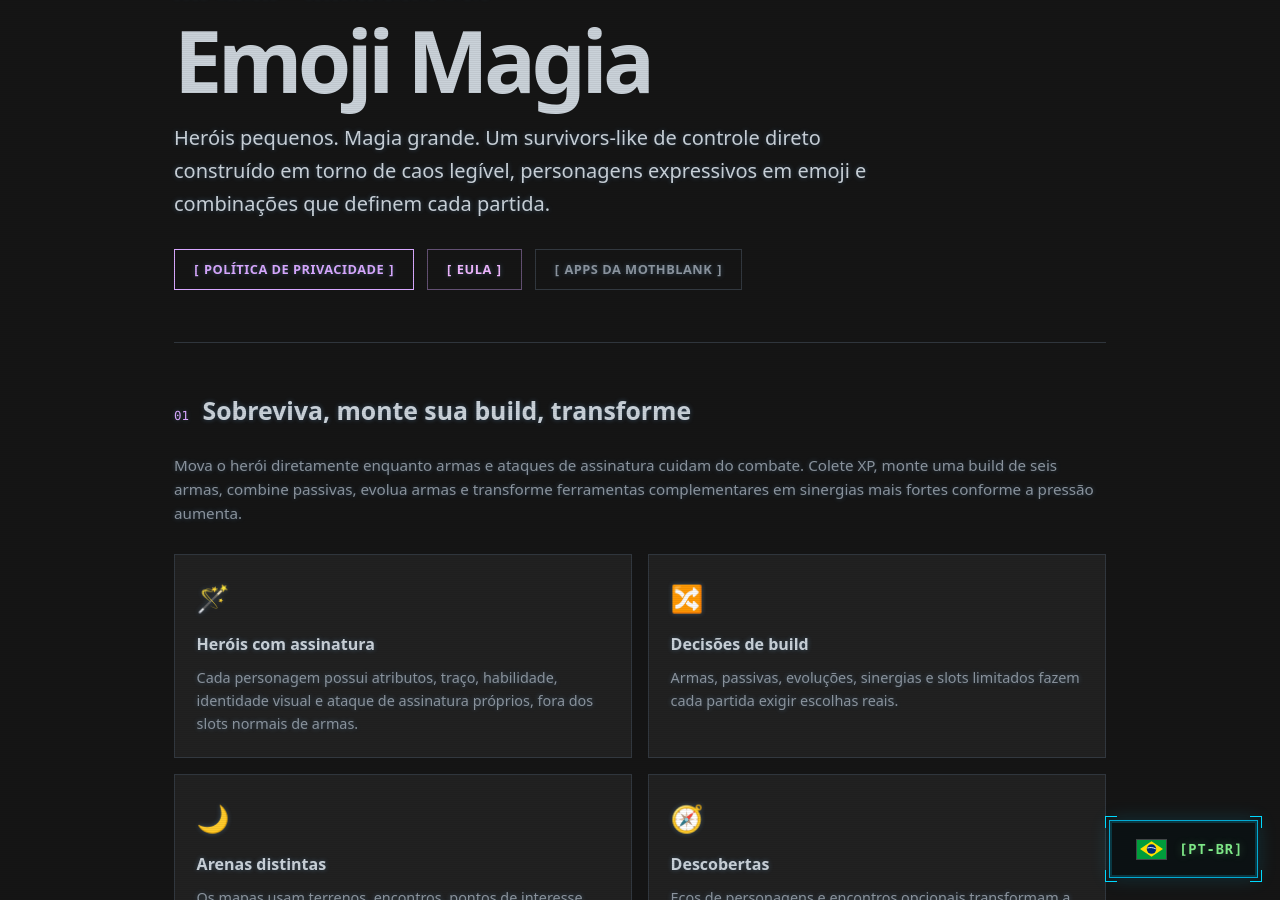
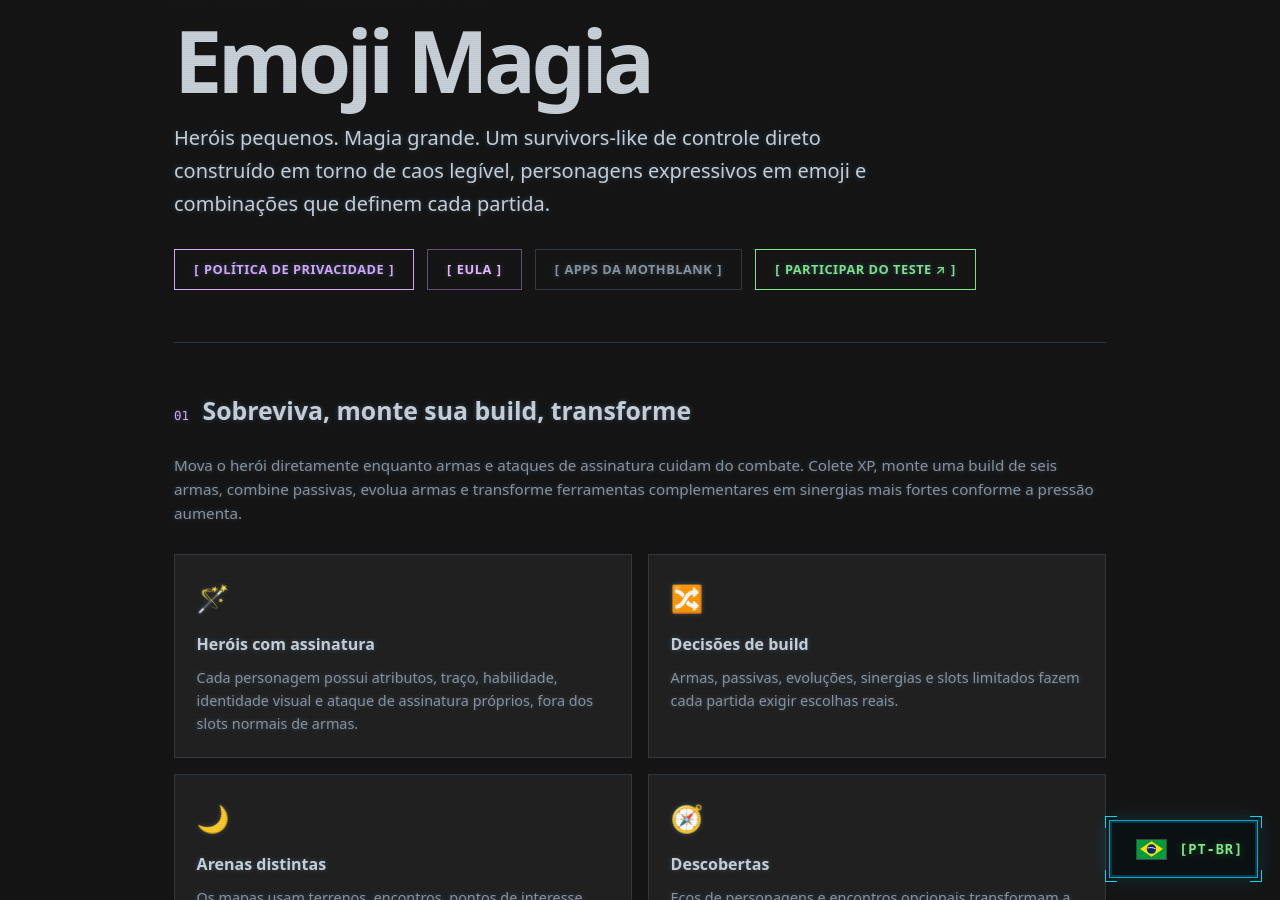
Before and after one commit to MOTHblank/mothblank.github.io, a Jekyll site: the page built from pt-BR/emoji-magia.html, in a window 1280 px wide and 900 px high, scrolled down 307 px. Built offline with Jekyll 4.4.1, drawn with Linux system fonts in a browser that asks for light colours.

Commit message:
Add Portuguese Emoji Magia testing CTA

```diff
--- a/pt-BR/emoji-magia.html
+++ b/pt-BR/emoji-magia.html
@@ -10,7 +10,7 @@
 back_label: "back_home"
 ---
 <main id="main-content" tabindex="-1" class="product-page">
-<section class="product-hero emoji-product"><div class="product-mark" aria-hidden="true"><span>🧙</span><span>✨</span><span>⚔️</span></div><div class="product-kicker">JOGO ANDROID · DESENVOLVIMENTO ATIVO</div><h1>Emoji Magia</h1><p class="product-lede">Heróis pequenos. Magia grande. Um survivors-like de controle direto construído em torno de caos legível, personagens expressivos em emoji e combinações que definem cada partida.</p><div class="product-actions"><a href="/pt-BR/privacy-emojimagia.html" class="btn btn-emoji">Política de Privacidade</a><a href="/pt-BR/eula-emojimagia.html" class="btn btn-secondary emoji-secondary">EULA</a><a href="/pt-BR/index.html" class="btn btn-secondary">Apps da MOTHblank</a></div></section>
+<section class="product-hero emoji-product"><div class="product-mark" aria-hidden="true"><span>🧙</span><span>✨</span><span>⚔️</span></div><div class="product-kicker">JOGO ANDROID · DESENVOLVIMENTO ATIVO</div><h1>Emoji Magia</h1><p class="product-lede">Heróis pequenos. Magia grande. Um survivors-like de controle direto construído em torno de caos legível, personagens expressivos em emoji e combinações que definem cada partida.</p><div class="product-actions"><a href="/pt-BR/privacy-emojimagia.html" class="btn btn-emoji">Política de Privacidade</a><a href="/pt-BR/eula-emojimagia.html" class="btn btn-secondary emoji-secondary">EULA</a><a href="/pt-BR/index.html" class="btn btn-secondary">Apps da MOTHblank</a><a href="https://groups.google.com/g/mothblankdev" class="btn btn-store" target="_blank" rel="noopener noreferrer">Participar do teste ↗</a></div></section>
 <section class="product-section"><div class="section-heading"><span>01</span><h2>Sobreviva, monte sua build, transforme</h2></div><p>Mova o herói diretamente enquanto armas e ataques de assinatura cuidam do combate. Colete XP, monte uma build de seis armas, combine passivas, evolua armas e transforme ferramentas complementares em sinergias mais fortes conforme a pressão aumenta.</p><div class="feature-grid"><article class="feature-card"><span class="feature-icon">🪄</span><h3>Heróis com assinatura</h3><p>Cada personagem possui atributos, traço, habilidade, identidade visual e ataque de assinatura próprios, fora dos slots normais de armas.</p></article><article class="feature-card"><span class="feature-icon">🔀</span><h3>Decisões de build</h3><p>Armas, passivas, evoluções, sinergias e slots limitados fazem cada partida exigir escolhas reais.</p></article><article class="feature-card"><span class="feature-icon">🌙</span><h3>Arenas distintas</h3><p>Os mapas usam terrenos, encontros, pontos de interesse, inimigos e fases de pressão diferentes.</p></article><article class="feature-card"><span class="feature-icon">🧭</span><h3>Descobertas</h3><p>Ecos de personagens e encontros opcionais transformam a arena em mais do que um simples cronômetro de sobrevivência.</p></article></div></section>
 <section class="product-section product-status"><div class="section-heading"><span>02</span><h2>Status atual</h2></div><div class="status-line"><span class="status-dot"></span><div><strong>Em desenvolvimento ativo</strong><p>Emoji Magia ainda não é apresentado aqui como lançamento de produção. A página será atualizada com o link oficial da Google Play quando a distribuição pública estiver pronta.</p></div></div></section>
 <section class="product-section"><div class="section-heading"><span>03</span><h2>Políticas e monetização</h2></div><p>O jogo inclui anúncios recompensados com tratamento por idade, Google Play Billing e recursos opcionais de economia vinculada à conta. A política de privacidade documenta o tratamento de dados, enquanto o EULA cobre a licença, itens digitais, compras e uso do software.</p><div class="product-actions"><a href="/pt-BR/privacy-emojimagia.html" class="text-cta">Política de Privacidade →</a><a href="/pt-BR/eula-emojimagia.html" class="text-cta">EULA →</a></div></section>
```
